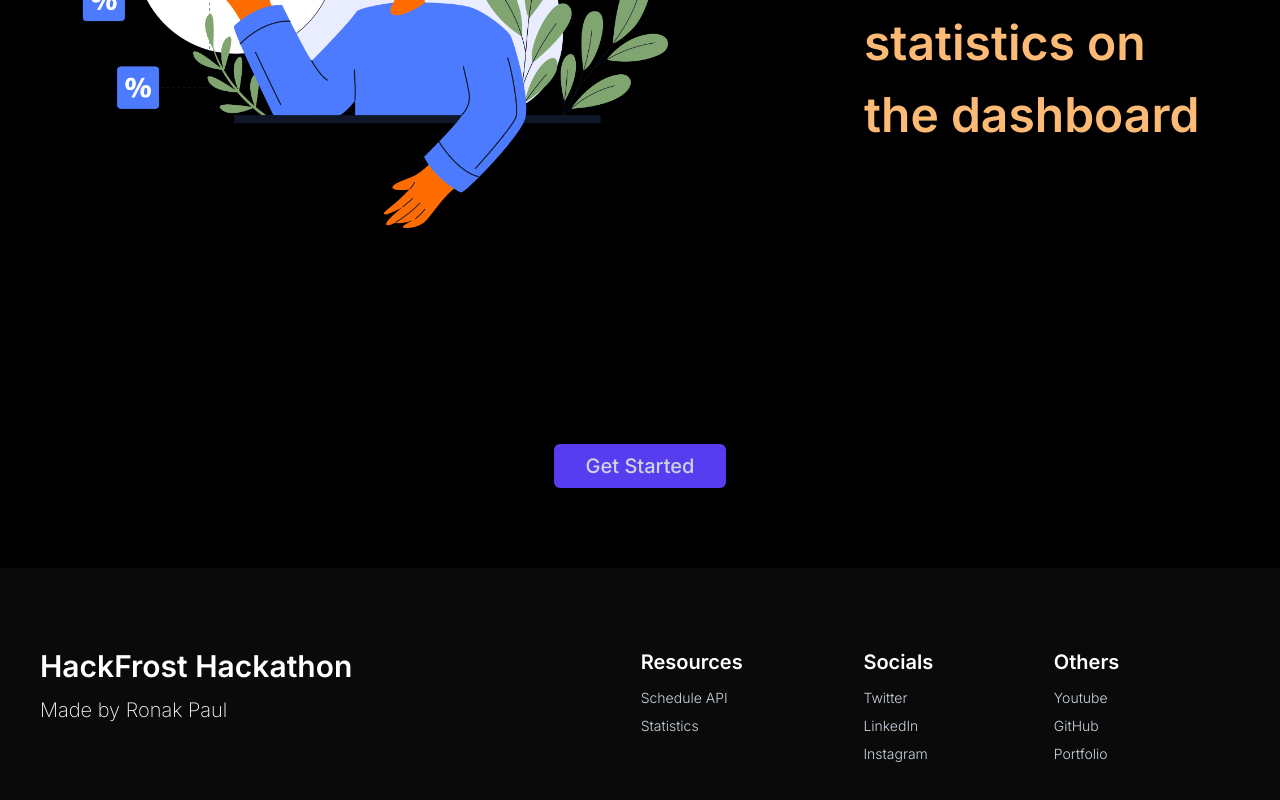
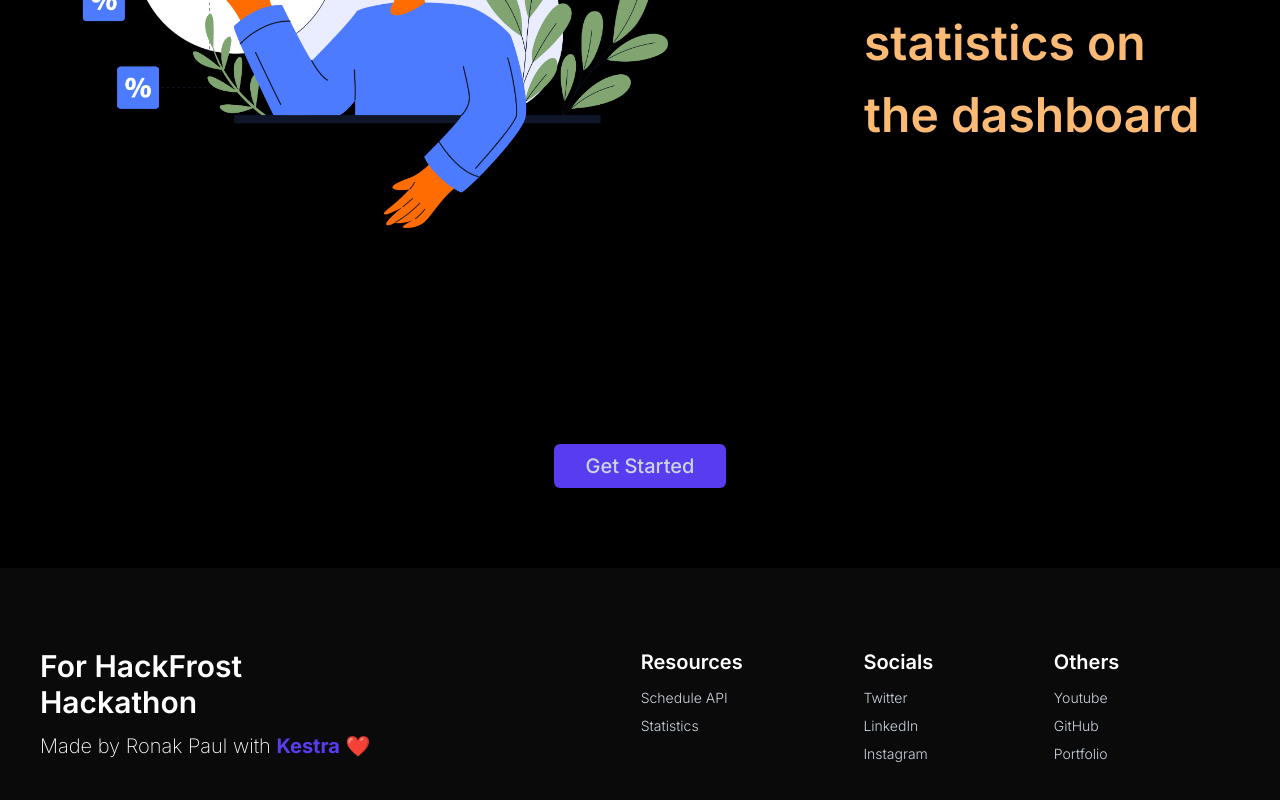
Before and after one commit to ronak-pal1/APIFlux, a React (Vite) app in the folder client/: page / in a window 1280 px wide. Shown: the part 2538-3338 px from the top of the page. Built offline with nearby package versions, Linux system fonts and the light colour scheme.

Commit message:
Footer modified

```diff
--- a/client/src/components/Footer.tsx
+++ b/client/src/components/Footer.tsx
@@ -7,10 +7,11 @@ const Footer = () => {
         <div className="h-full flex flex-[0.3] items-center">
           <div className="space-y-3">
             <h1 className="text-white text-3xl font-semibold">
-              HackFrost Hackathon
+              For HackFrost Hackathon
             </h1>
             <h3 className="text-white text-xl font-extralight">
-              Made by Ronak Paul
+              Made by Ronak Paul with{" "}
+              <span className="text-primary-b font-bold">Kestra</span> ❤️
             </h3>
           </div>
         </div>
@@ -20,10 +21,10 @@ const Footer = () => {
             <h1 className="text-white font-semibold text-xl mb-3">Resources</h1>
 
             <div className="text-slate-300 text-sm flex flex-col space-y-2 font-light">
-              <Link to={"https://www.youtube.com/@CodaGo"} target="_blank">
+              <Link to={"/dashboard/schedule"} target="_blank">
                 Schedule API
               </Link>
-              <Link to={"https://github.com/ronak-pal1"} target="_blank">
+              <Link to={"/dashboard/statistics"} target="_blank">
                 Statistics
               </Link>
             </div>
```
